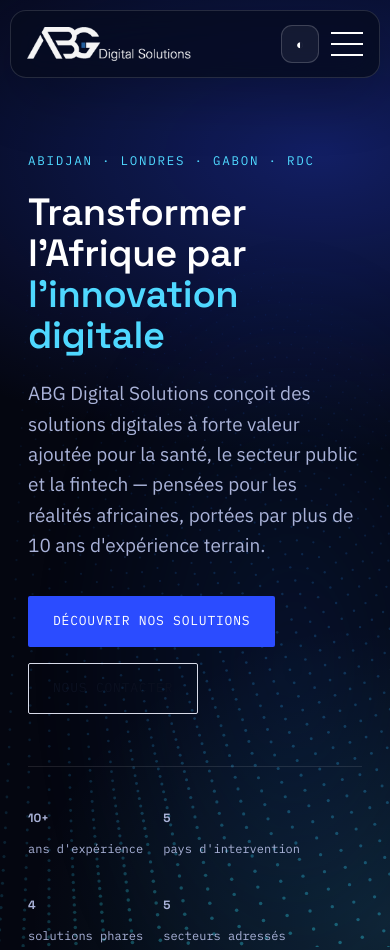
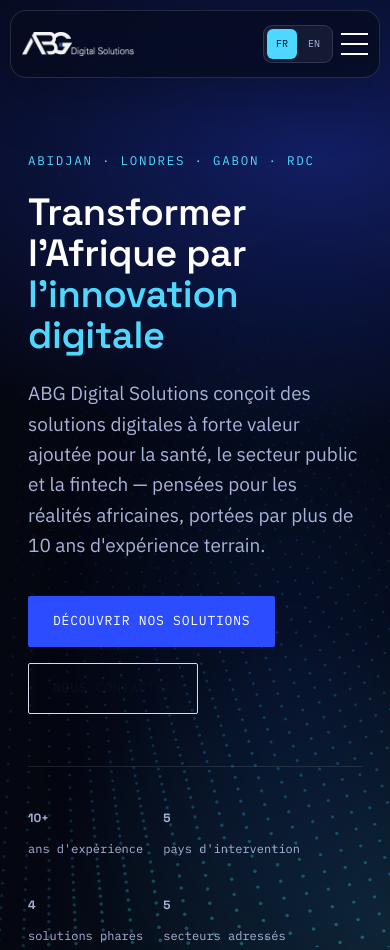
Before and after one commit to myriamabbassi-ctrl/ABG, a plain HTML site: page index.html in a window 390 px wide. Shown: the top 950 px of the page. Drawn offline with Linux system fonts and the light colour scheme; animation ran at ten frames a second.

Commit message:
Add files via upload

```diff
--- a/assets/css/style.css
+++ b/assets/css/style.css
@@ -588,3 +588,21 @@
 .hero-wave{position:absolute;inset:0;width:100%;height:100%;z-index:-2;pointer-events:none;opacity:.92}
 .hero__grid::after{content:"";position:absolute;z-index:-1;inset:-180px -35vw -150px 42%;background:radial-gradient(ellipse at center,rgba(15,58,138,.22),transparent 68%);filter:blur(18px);pointer-events:none}
 @media (max-width:760px){.hero-wave{opacity:.62}.hero__grid::after{inset:10% -40vw -20% 10%}}
+
+/* ---------- Mobile language switch: always visible ---------- */
+@media (max-width:760px){
+  .nav__inner{gap:8px}
+  .nav__logo{width:clamp(118px,36vw,150px)}
+  .nav__cta{gap:6px;margin-left:auto}
+  .nav__lang,.nav__lang.is-open{display:flex!important;position:static;gap:2px;padding:3px;border-radius:9px;background:rgba(255,255,255,.06)}
+  .nav__lang a{display:grid;place-items:center;min-width:30px;min-height:30px;padding:2px 5px;font-size:10px;border-radius:6px}
+  .theme-toggle{width:34px;height:34px;border-radius:9px}
+  .nav__toggle{width:27px;height:22px;margin-left:2px}
+  .nav__toggle span:nth-child(2){top:10px}
+  .nav__toggle span:nth-child(3){top:20px}
+}
+@media (max-width:390px){
+  .nav__inner{padding:0 11px}
+  .nav__logo{width:112px}
+  .theme-toggle{display:none}
+}
--- a/index.html
+++ b/index.html
@@ -363,7 +363,7 @@
         <div class="team-card">
           <div class="team-card__avatar">MA</div>
           <h4>Abbassi Myriam</h4>
-          <span class="role">Fondatrice</span>
+          <span class="role">Stratégie &amp; Transformation Digitale</span>
           <p>Entrepreneure spécialisée en communication et transformation digitale, avec plus de 15 ans d'expérience entre Abidjan, Casablanca et Paris. Elle accompagne entreprises et institutions dans leurs projets d'innovation et de modernisation.</p>
         </div>
         <div class="team-card">
```
Also changed, not shown: en/index.html (+1 -1 lines).
